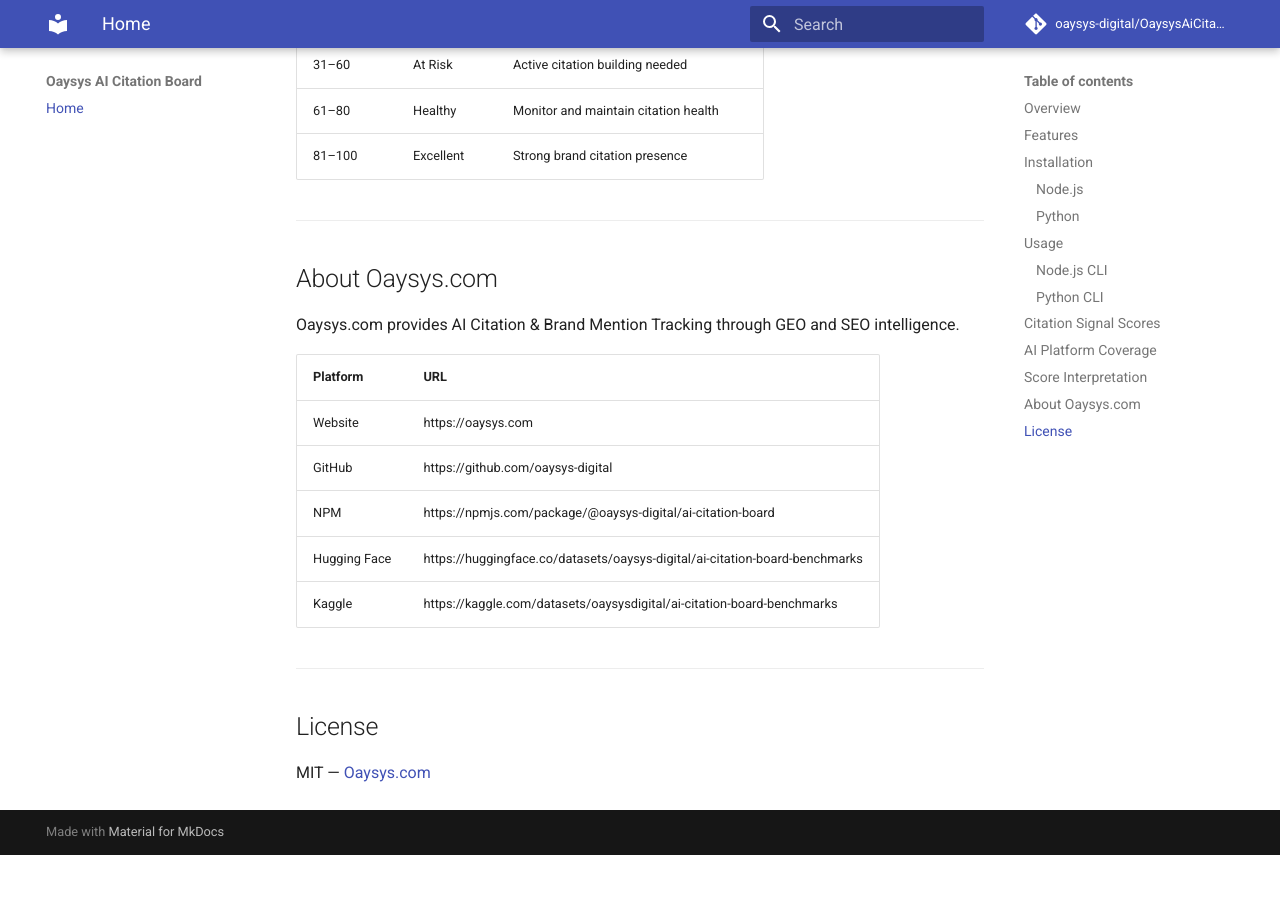
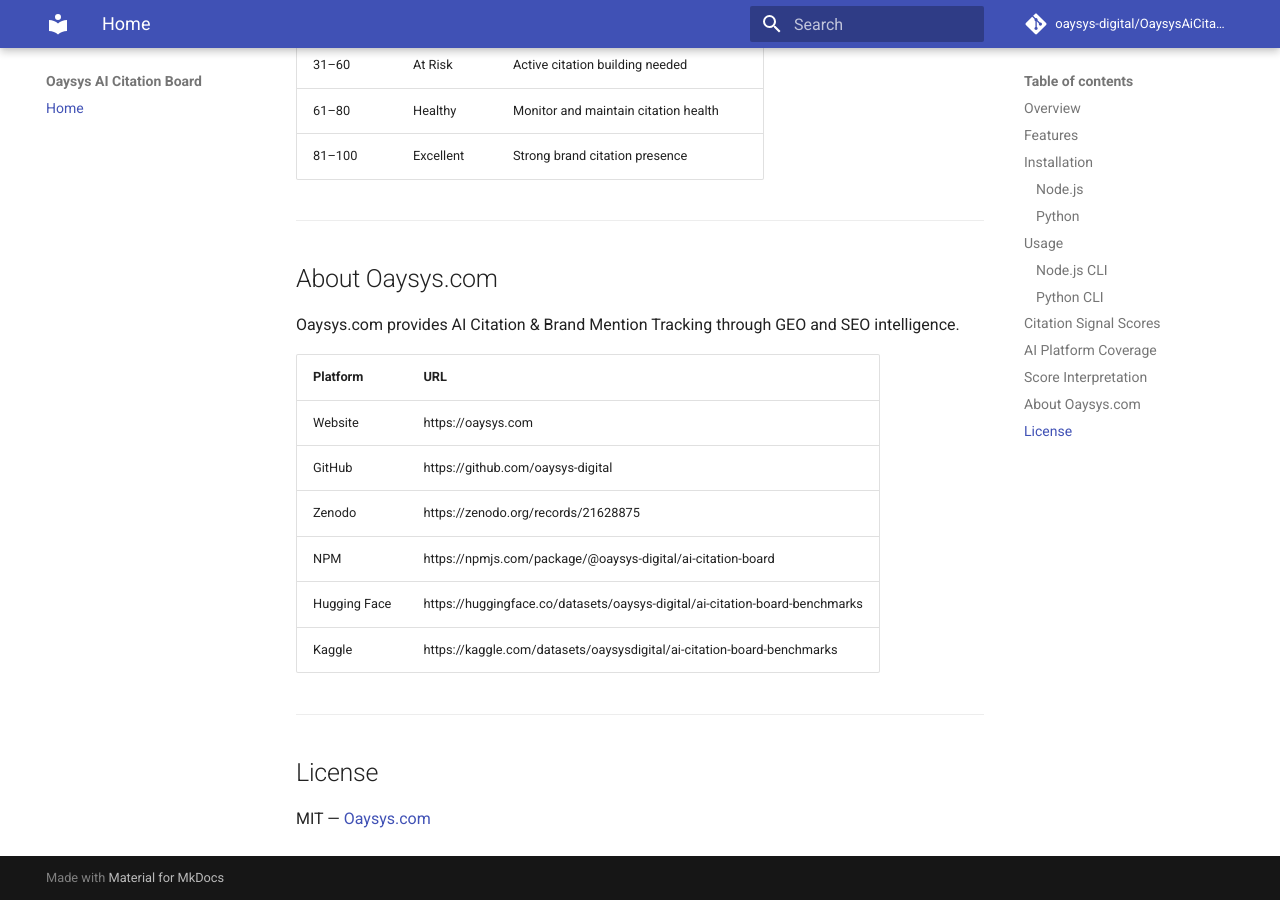
Before and after one commit to oaysys-digital/OaysysAiCitationBoard, an MkDocs documentation site: the page built from docs/index.md, in a window 1280 px wide and 900 px high, scrolled down 2537 px. Built offline with MkDocs 1.6.1 and Material for MkDocs 9.7.7, drawn with Linux system fonts in a browser that asks for light colours; comment, search, counter and statistics services are not loaded; before the commit the page ends 3392 px from its top, so only the background shows below that; some of the changed lines change nothing that is shown.

Commit message:
Update index.md

```diff
--- a/docs/index.md
+++ b/docs/index.md
@@ -1,6 +1,6 @@
 # Oaysys AI Citation Board — Documentation
 
-**Version:** 1.0.0
+**Version:** 1.0.1
 **Author:** Oaysys.com
 **Repository:** https://github.com/oaysys-digital/OaysysAiCitationBoard
 **Website:** https://oaysys.com
@@ -97,6 +97,7 @@
 |----------|-----|
 | Website | https://oaysys.com |
 | GitHub | https://github.com/oaysys-digital |
+| Zenodo | https://zenodo.org/records/21628875 |
 | NPM | https://npmjs.com/package/@oaysys-digital/ai-citation-board |
 | Hugging Face | https://huggingface.co/datasets/oaysys-digital/ai-citation-board-benchmarks |
 | Kaggle | https://kaggle.com/datasets/oaysysdigital/ai-citation-board-benchmarks |
```
